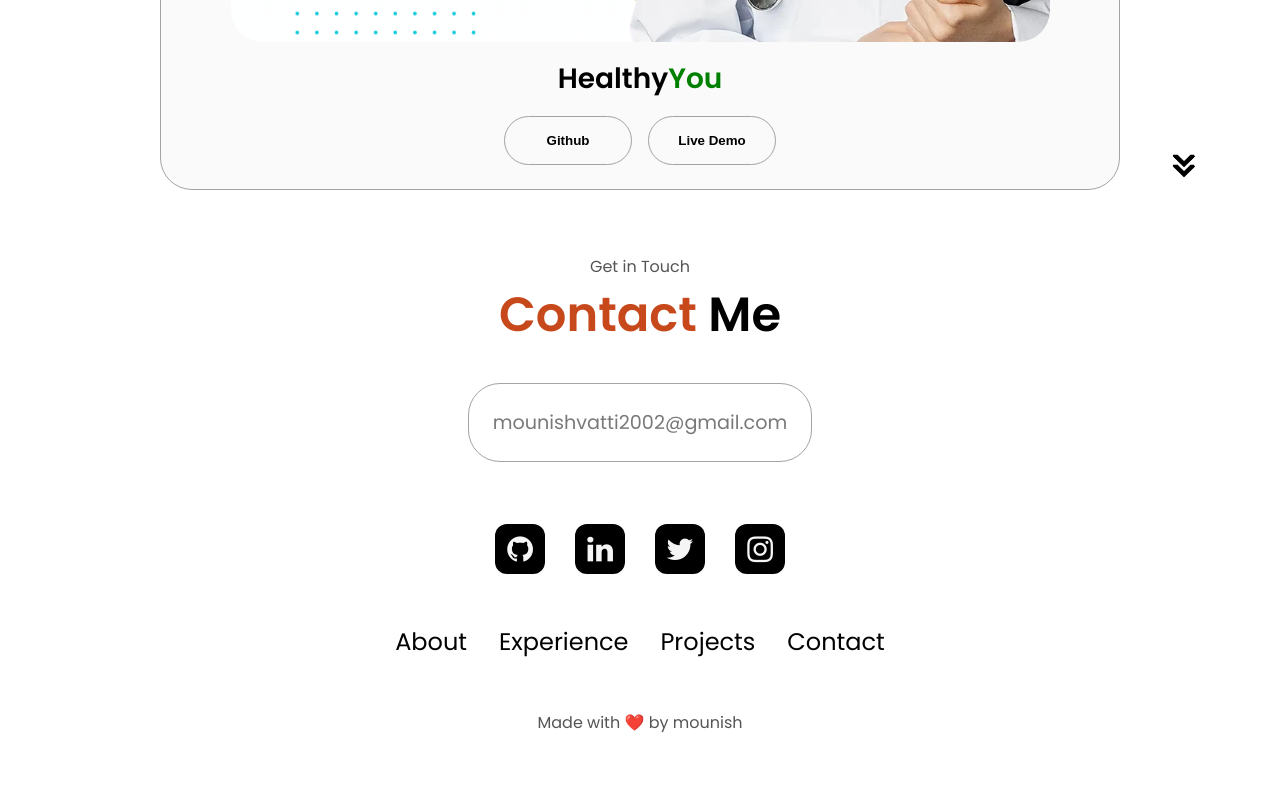
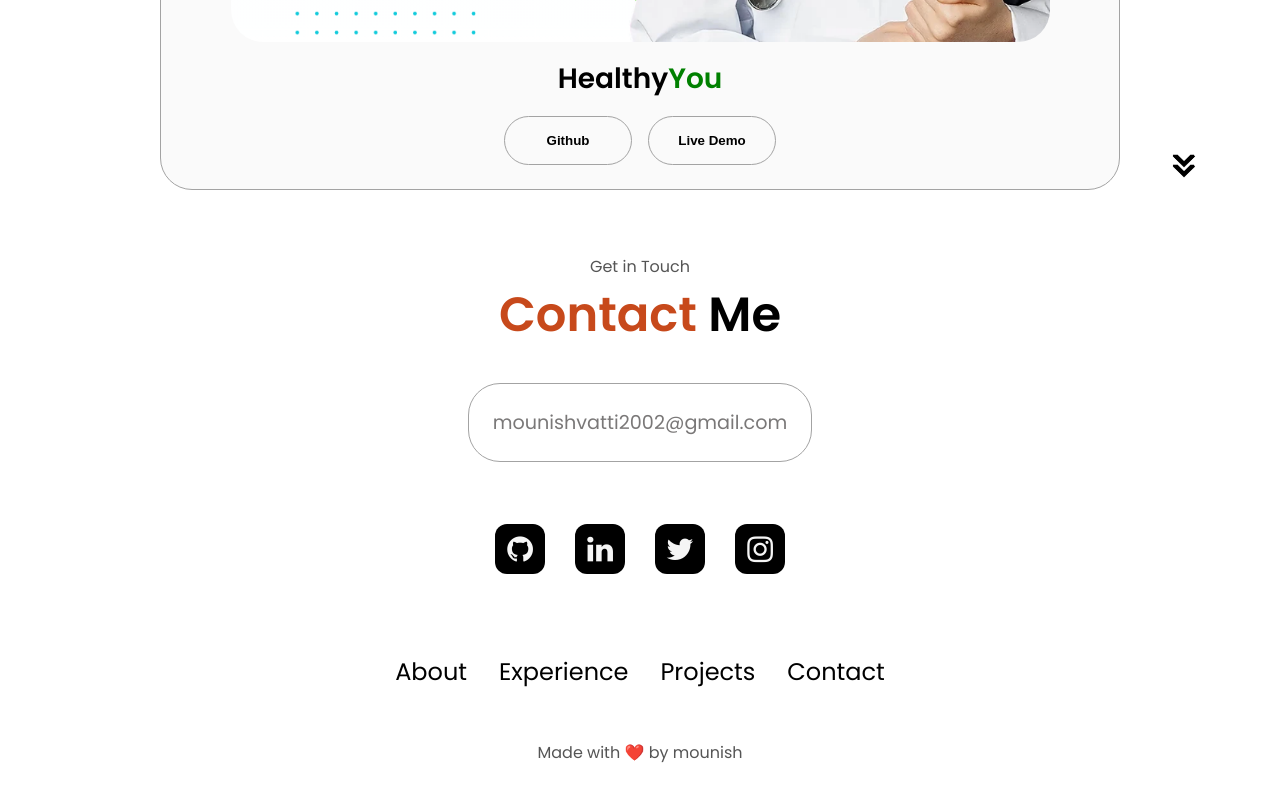
Before and after one commit to mounishvatti/mounishvatti.porfolio, a plain HTML site: page index.html in a window 1280 px wide. Shown: the part 3973-4773 px from the top of the page. Drawn offline with Linux system fonts and the light colour scheme.

Commit message:
Update index.html
Added padding to socials

```diff
--- a/index.html
+++ b/index.html
@@ -381,7 +381,7 @@
           </a>
         </div>
       </div>
-      <div style="display: flex; gap: 30px; justify-content: center; padding-top: 30px;">
+      <div style="display: flex; gap: 30px; justify-content: center; padding-top: 30px; padding-bottom: 30px;">
         <button onclick="redirectTo('github')" class="github-button"><i class="fa fa-github" style="font-size:30px"></i></button>
         <button onclick="redirectTo('linkedin')" class="linkedin-button"><i class="fa fa-linkedin" style="font-size:30px"></i></button>
         <button onclick="redirectTo('twitter')" class="twitter-button"><i class="fa fa-twitter" style="font-size:30px"></i></button>
```
